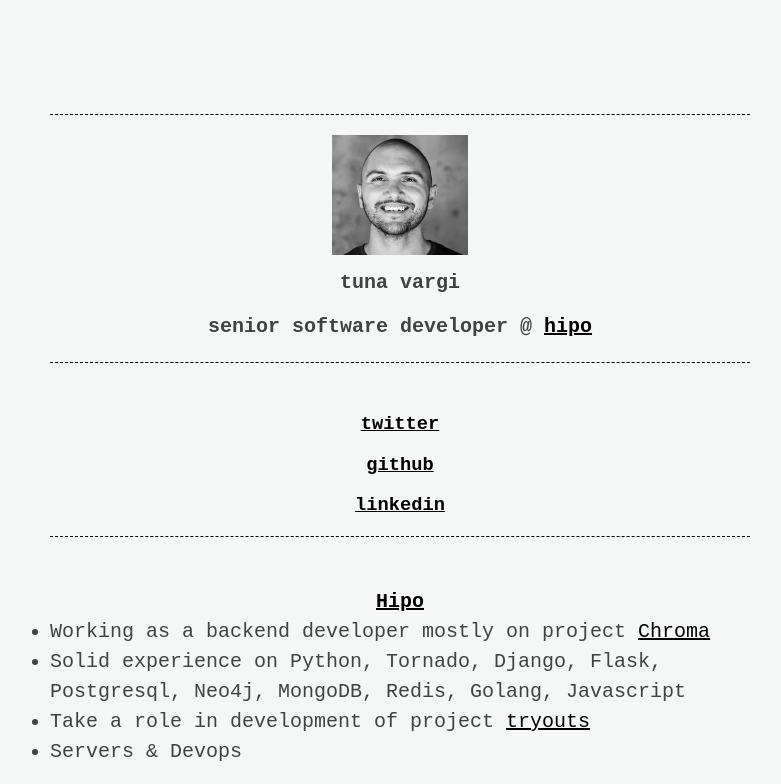
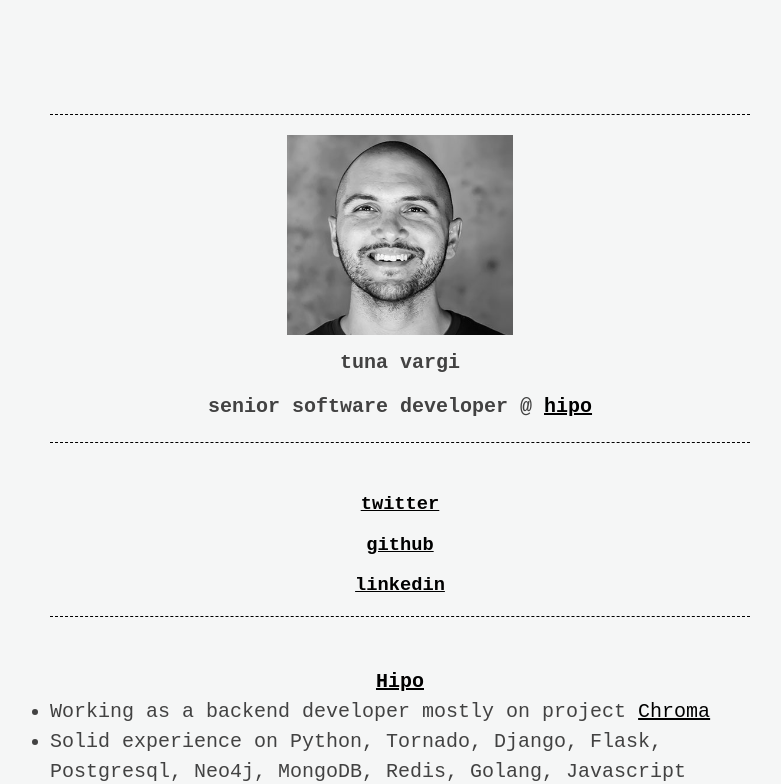
Before and after one commit to tunavargi/vargi.github.io, a plain HTML site: page index.html in a window 1280 px wide. Shown: the top 784 px of the page, without its empty margins (240-1021 px from the left). Drawn offline with Linux system fonts and the light colour scheme.

Commit message:
Update index.html

```diff
--- a/index.html
+++ b/index.html
@@ -112,7 +112,7 @@
 
     <hr style="margin: 20px 0;">
       <h1>
-    <img  height="120px" src="tuna.png" alt="logo" class="tunavargi" />
+    <img  height="200px" src="tuna.png" alt="logo" class="tunavargi" />
     </h1>
 
     <h1>tuna vargi</h1>
```
